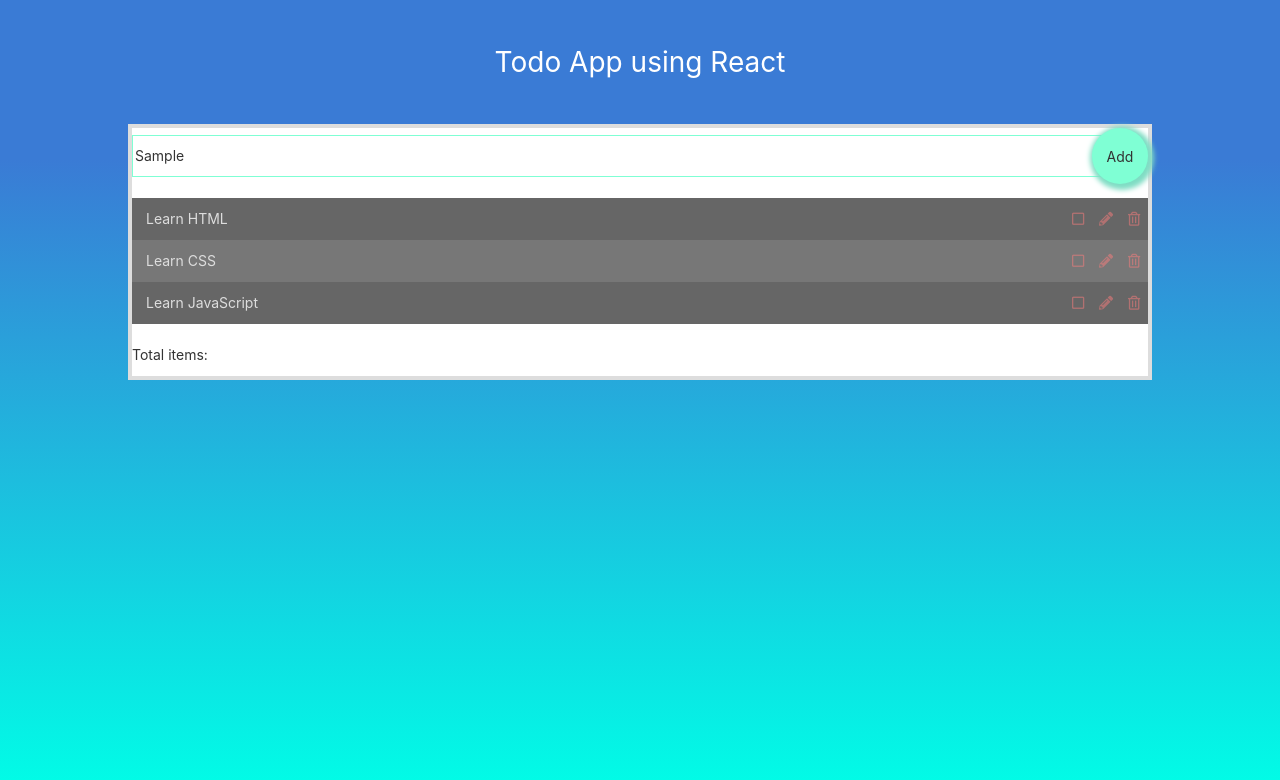
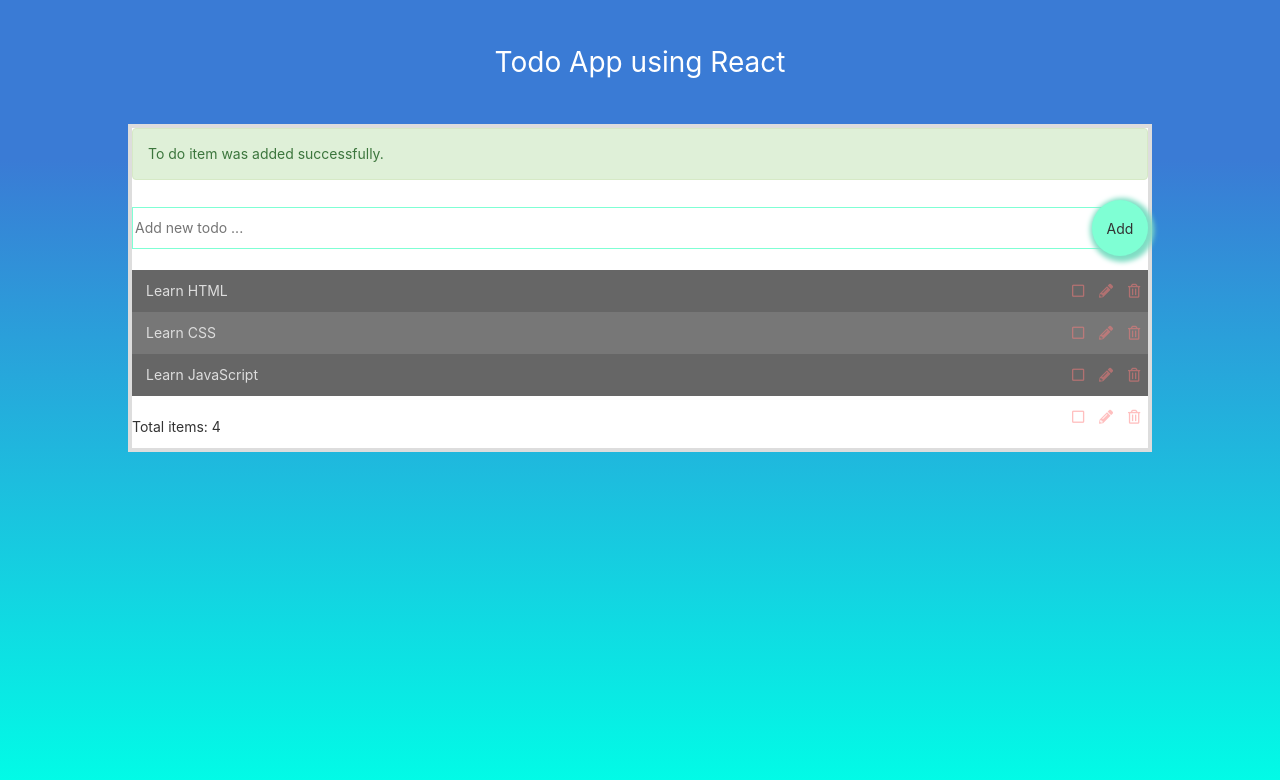
Before and after one commit to Neon-Lion/todoApp, a React (Create React App) app: page / in a window 1280 px wide. Both pictures are taken after typing "Sample" into the empty fields and a click on the button "Add". Shown: the top 780 px of the page. Built offline with nearby package versions, Linux system fonts and the light colour scheme; data requests are answered from the project's data file.

Commit message:
use alert messages

```diff
--- a/src/components/AddTodo.js
+++ b/src/components/AddTodo.js
@@ -1,11 +1,9 @@
-import { useContext, useState, useEffect } from "react";
+import { useContext, useState } from "react";
 import { TodosContext } from "../todosContext";
 
 function AddTodo(props) {
     const [inputValue, setInputValue] = useState("");
-    const {todos, setTodos} = useContext(TodosContext);
-
-    const APIRoot  = "http://localhost:3001/todos";
+    const {APIRoot, todos, setTodos, alertMessage, alertClass, setTimeOutForAlerts} = useContext(TodosContext);
 
     function addTodo(todoTitle) {
         let newTodo = {
@@ -29,8 +27,7 @@ function AddTodo(props) {
         }
 
         if(newTodo.title === '') {
-            console.log(1);
-            // setTimeOutForAlerts("Please enter valid value.", "danger", 3000);
+            setTimeOutForAlerts("Please enter valid value.", "danger", 3000);
         }
         else if(newTodo.title !== '' && hasValue === false) {
             // Create a new POST Request object
@@ -53,21 +50,21 @@ function AddTodo(props) {
             })
             .then(data => {
                 // Change local state
-                setTodos(data)
+                setTodos([...todos, data]);
+                setInputValue("");
 
-                // setTimeOutForAlerts("To do item was added successfully.", "success", 3000);
+                setTimeOutForAlerts("To do item was added successfully.", "success", 3000);
             })
             .catch(err => console.error(err));
         }
         else {
-            console.log(1);
-            // setTimeOutForAlerts("There is an item with that value.", "danger", 3000);
+            setTimeOutForAlerts("There is an item with that value.", "danger", 3000);
         }
     }
 
     return (
         <>
-            <div className={`alert feedback centerAlign ${props.alertClass}`}>{props.alertMessage}</div>
+            <div className={`alert feedback centerAlign ${alertClass}`}>{alertMessage}</div>
             <div className="todo-add">
                 <input type="text"
                     autoFocus
@@ -76,8 +73,7 @@ function AddTodo(props) {
                     onChange={e => setInputValue(e.target.value)}
                     onKeyPress={ e => {
                         if (e.key === 'Enter') {
-                            // add(props)
-                            addTodo(inputValue)
+                            addTodo(inputValue);
                         }
                     }}
                 />
--- a/src/components/TodoItem.js
+++ b/src/components/TodoItem.js
@@ -1,9 +1,9 @@
-import React, {useContext} from "react";
+import React, { useContext } from "react";
 import { TodosContext } from "../todosContext";
 
 function TodoItem({todo}) {
-    const APIRoot  = "http://localhost:3001/todos";
-    const {todos, setTodos} = useContext(TodosContext);
+    const {APIRoot, todos, setTodos, setTimeOutForAlerts} = useContext(TodosContext);
+
     // Remove Todo Item
     function removeTodo(id) {
         // Create a new DELETE Request object
@@ -24,9 +24,9 @@ function TodoItem({todo}) {
 
             // Remove from todos array the element with selected id using filter()
             let newTodos = todos.filter(todo => todo.id !== id)
-            setTodos(newTodos)
+            setTodos(newTodos);
 
-            // setTimeOutForAlerts("To do item was deleted successfully.", "success", 3000);
+            setTimeOutForAlerts("To do item was deleted successfully.", "success", 3000);
         })
         .catch(err => console.error(err));
     }
@@ -61,15 +61,14 @@ function TodoItem({todo}) {
                     throw Error(response.statusText);
                 }
                 else {
-                    // this.fetchTodos();
                     let newTodos = todos.map( todo =>
                         todo.id === id ? {...todo, "title": todo.title} : todo
                     )
 
-                    setTodos(newTodos)
+                    setTodos(newTodos);
                 }
 
-                // setTimeOutForAlerts("To do item was edited successfully.", "success", 3000);
+                setTimeOutForAlerts("To do item was edited successfully.", "success", 3000);
             })
             .catch(err => console.error(err));
         }
@@ -79,8 +78,6 @@ function TodoItem({todo}) {
     function toggleComplete(id) {
         // Get todo to be completed/uncompleted from todos array
         let todo = todos.filter(todo => todo.id === id)[0];
-
-        // todo.completed = !todo.completed;
 
         // Create a new PATCH Request object
         let completeTodo = new Request(`${APIRoot}/${id}`,
@@ -105,7 +102,7 @@ function TodoItem({todo}) {
                     todo.id === id ? {...todo, "completed": !todo.completed} : todo
                 )
 
-                setTodos(newTodos)
+                setTodos(newTodos);
             }
         })
         .catch(err => console.error(err));
--- a/src/components/TodoList.js
+++ b/src/components/TodoList.js
@@ -1,9 +1,9 @@
-import React, {useContext} from "react";
+import React, { useContext } from "react";
+import { TodosContext } from "../todosContext";
 import { TodoItem } from "./TodoItem";
-import { TodosContext } from "../todosContext";
 
 function TodoList(props) {
-    const {todos} = useContext(TodosContext);
+    let {todos} = useContext(TodosContext);
 
     return (
         <>
--- a/src/components/TodosCount.js
+++ b/src/components/TodosCount.js
@@ -2,7 +2,7 @@ import React, {useContext} from "react";
 import { TodosContext } from "../todosContext";
 
 function TodosCount() {
-    const todos = useContext(TodosContext);
+    const {todos} = useContext(TodosContext);
 
     return (
         <>
--- a/src/todosContext.js
+++ b/src/todosContext.js
@@ -6,8 +6,24 @@ const TodosContextProvider = (props) => {
     const APIRoot = "http://localhost:3001/todos";
     const [todos, setTodos] = useState([]);
 
+    const [alertMessage, setAlertMessage] = useState("");
+    const [alertClass, setAlertClass] = useState("");
+
+    // setTimeOut for alerts
+    function setTimeOutForAlerts(alertMessage, alertType, seconds) {
+        // Change local state
+        setAlertMessage(alertMessage);
+        setAlertClass('showItem alert-' + alertType);
+
+        setTimeout(
+            () => {
+                // Change local state
+                setAlertMessage("");
+                setAlertClass("");
+            }, seconds);
+    }
+
     // console.dir(TodosContext);
-
     function fetchTodos() {
         fetch(APIRoot)
         .then(response => {
@@ -17,7 +33,7 @@ const TodosContextProvider = (props) => {
         })
         .then(data =>
             // Change local state
-            setTodos([...data])
+            setTodos(data)
         )
         .catch(err => console.error(err));
     }
@@ -26,10 +42,10 @@ const TodosContextProvider = (props) => {
         fetchTodos();
     }, []);
 
-    let store = {todos, setTodos}
+    let store = {APIRoot, todos, alertMessage, alertClass, setTodos, setTimeOutForAlerts}
 
     return (
-        <TodosContext.Provider value={store} >
+        <TodosContext.Provider value={store}>
             {props.children}
         </TodosContext.Provider>
     )
```
Also changed, not shown: src/App.js (+2 -20 lines).
